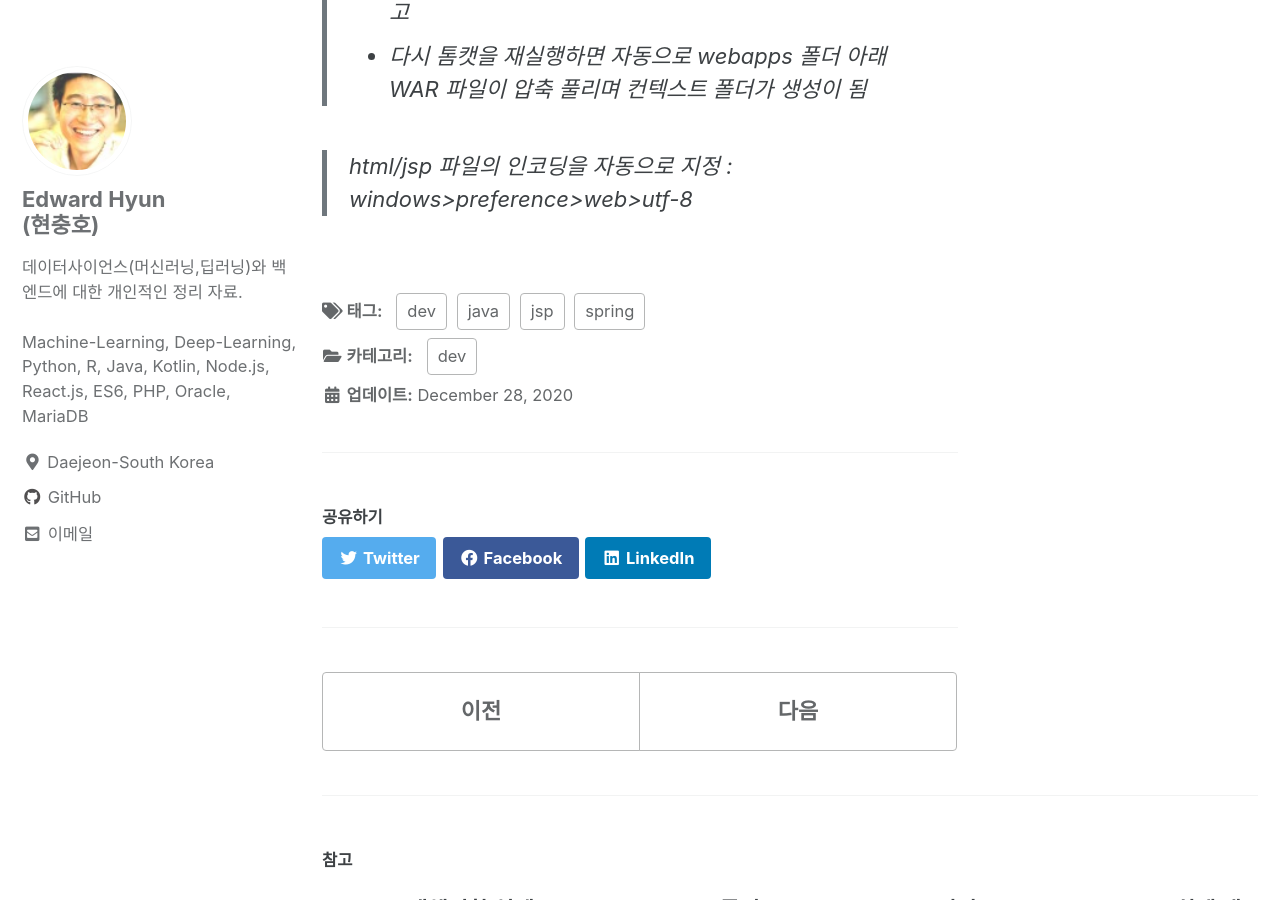
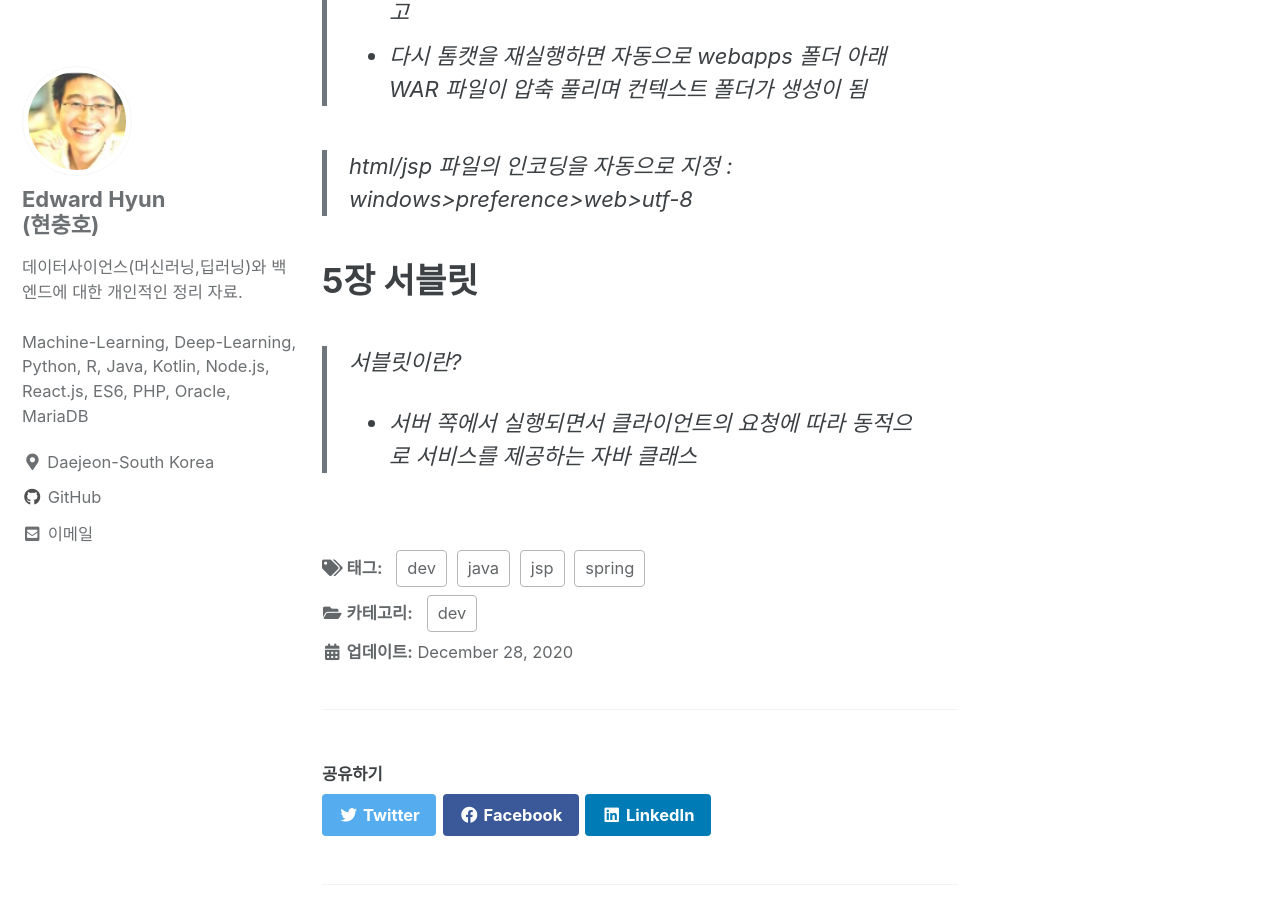
Before and after one commit to iamhch24/iamhch24.github.io, a Jekyll site: the page built from _posts/2020-12-28-[Study] 자바 웹을 다루는 기술.md, in a window 1280 px wide and 900 px high, scrolled down 2956 px. Built offline with Jekyll 4.4.1, drawn with Linux system fonts in a browser that asks for light colours; cached includes are drawn as plain includes.

Commit message:
_posts/2020-12-28-[Study] 자바 웹을 다루는 기술.md updated from https://stackedit.io/

```diff
--- a/_posts/2020-12-28-[Study] 자바 웹을 다루는 기술.md
+++ b/_posts/2020-12-28-[Study] 자바 웹을 다루는 기술.md
@@ -97,8 +97,11 @@ server.xml
 > html/jsp 파일의 인코딩을 자동으로 지정 : windows>preference>web>utf-8
 
 
+# 5장 서블릿
+> 서블릿이란?
+* 서버 쪽에서 실행되면서 클라이언트의 요청에 따라 동적으로 서비스를 제공하는 자바 클래스
 
 <!--stackedit_data:
-eyJoaXN0b3J5IjpbLTUyMjMxNDIwMywtMTI0MjQ4Nzc4MCwtMj
-AyNTg0MDQ4OSw4MjY2MTE0OTZdfQ==
+eyJoaXN0b3J5IjpbLTc1MjQ0Njk4NywtNTIyMzE0MjAzLC0xMj
+QyNDg3NzgwLC0yMDI1ODQwNDg5LDgyNjYxMTQ5Nl19
 -->
```
